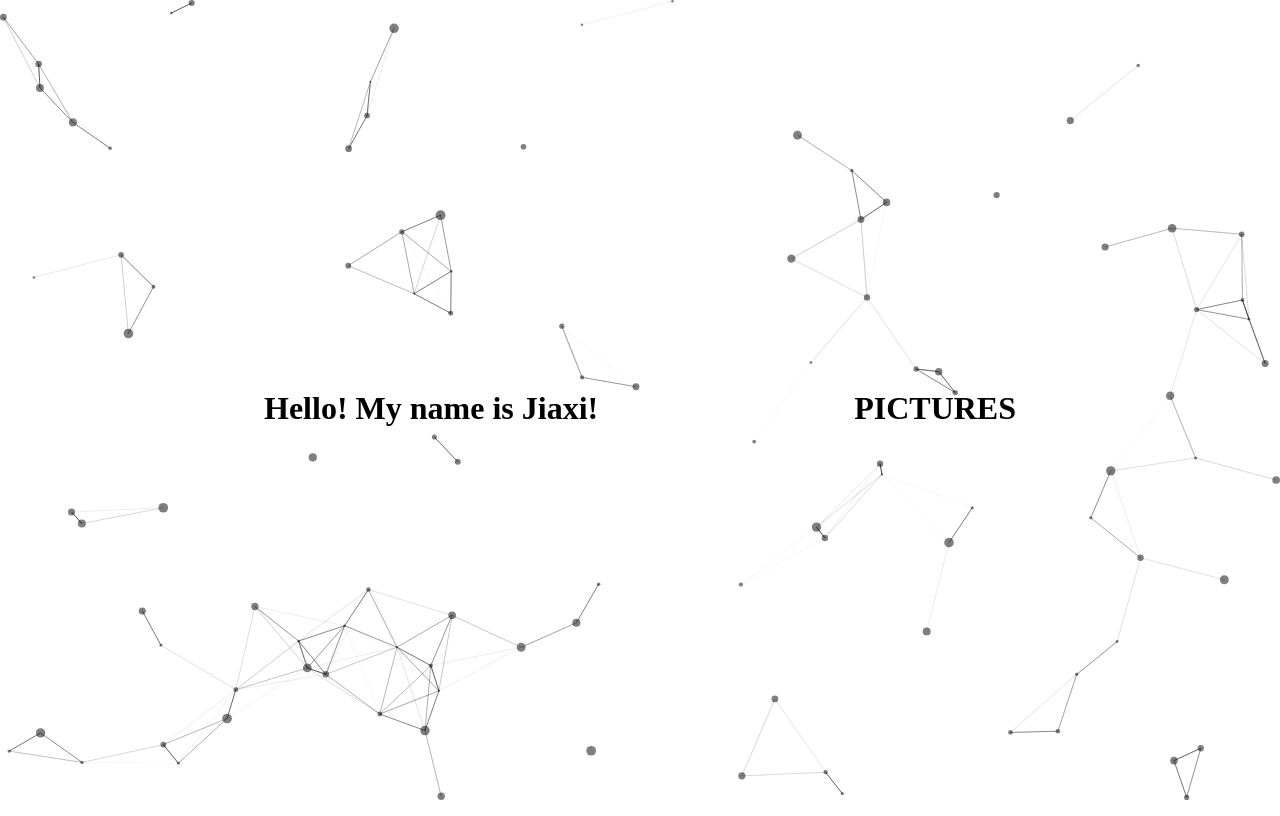
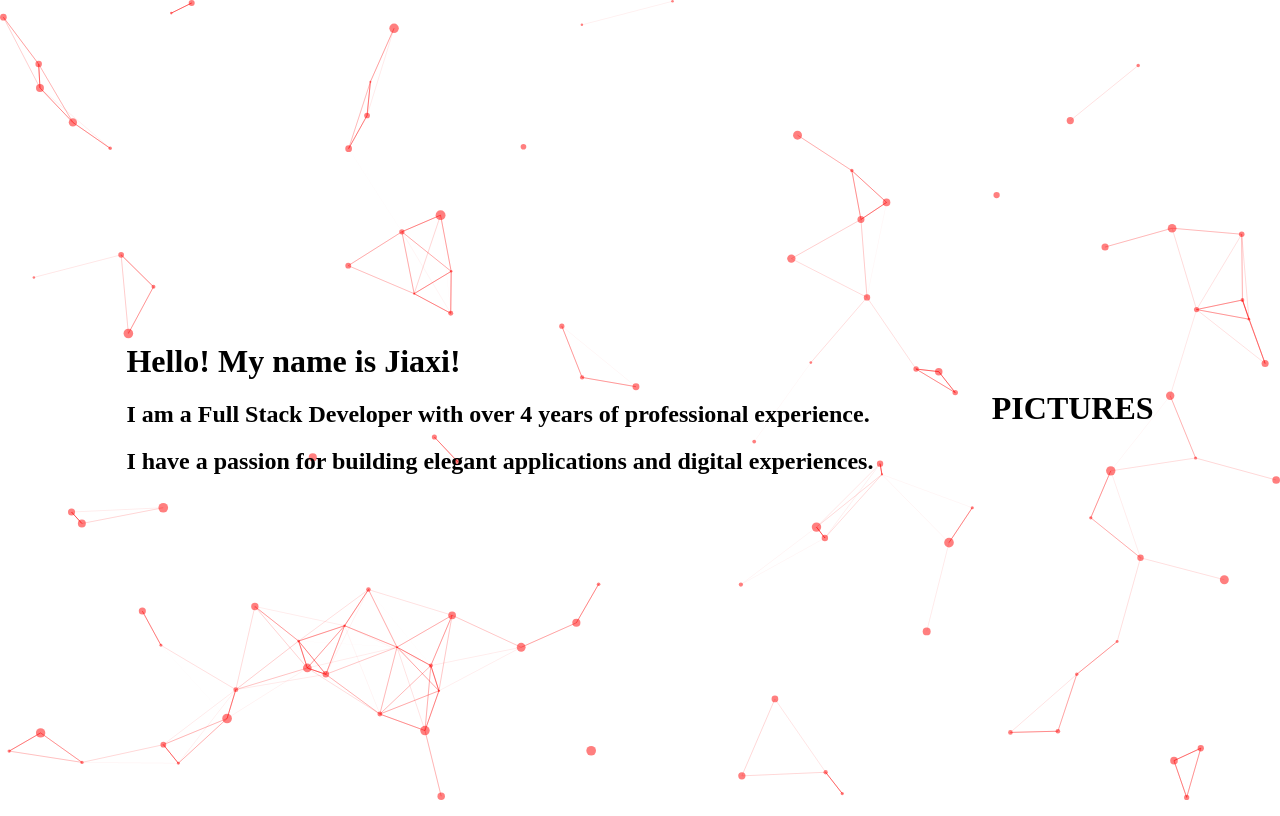
Before and after one commit to Jiaxi-Wu-Dev/portfolio-project, a React (Vite) app: page / in a window 1280 px wide. Built offline with nearby package versions, Linux system fonts and the light colour scheme.

Commit message:
centered text with flexbox in homepage

```diff
--- a/src/components/Homepage/Homepage.tsx
+++ b/src/components/Homepage/Homepage.tsx
@@ -6,6 +6,14 @@ export default function Homepage() {
     <div id="homepage">
       <div>
         <h1>Hello! My name is Jiaxi!</h1>
+        <h2>
+          I am a Full Stack Developer with over 4 years of professional
+          experience.
+        </h2>
+        <h2>
+          I have a passion for building elegant applications and digital
+          experiences.
+        </h2>
       </div>
       <div>
         <h1> PICTURES</h1>
--- a/src/components/LinksParticles.tsx
+++ b/src/components/LinksParticles.tsx
@@ -58,10 +58,10 @@ const LinksParticles = () => {
         },
         particles: {
           color: {
-            value: "#000",
+            value: "#ff0000",
           },
           links: {
-            color: "#000",
+            color: "#ff0000",
             distance: 100,
             enable: true,
             opacity: 0.5,
```
